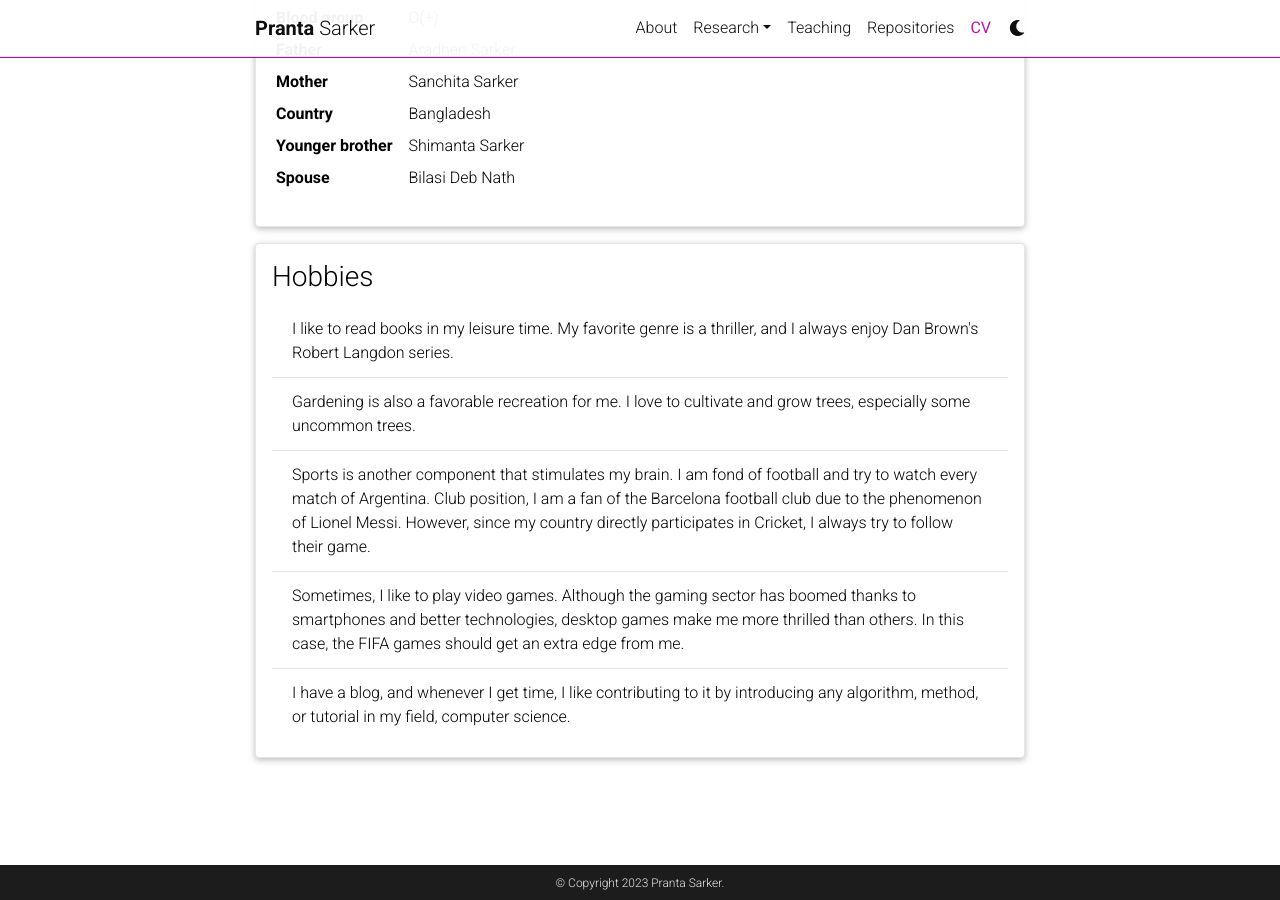
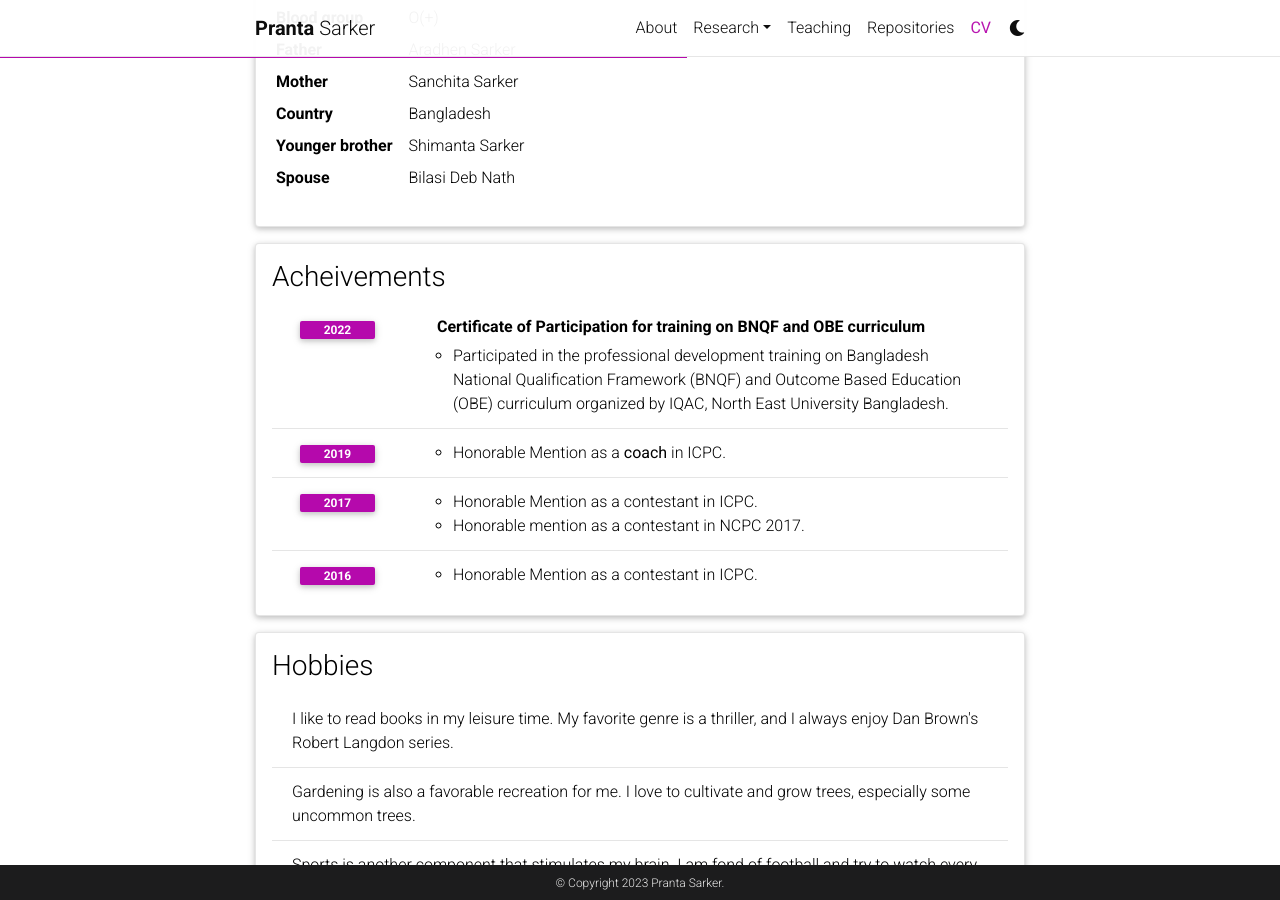
Before and after one commit to psarkerbd/psarkerbd.github.io, a Jekyll site: the page built from _pages/cv.md, in a window 1280 px wide and 900 px high, scrolled down 413 px. Built offline with Jekyll 4.4.1, drawn with Linux system fonts in a browser that asks for light colours; comment, search, counter and statistics services are not loaded; a style sheet for code colours, icons or effects is not loaded.

Commit message:
Update cv.yml

```diff
--- a/_data/cv.yml
+++ b/_data/cv.yml
@@ -37,16 +37,24 @@
 #      year: 2015-now
 #      description: A beautiful, simple, clean, and responsive Jekyll theme for academics.
 
-#- title: Honors and Awards
-#  type: time_table
-#  contents:
-#    - year: 1921
-#      items:
-#        - Nobel Prize in Physics
-#        - Matteucci Medal
-#    - year: 2029
-#      items:
-#        - Max Planck Medal
+- title: Acheivements
+  type: time_table
+  contents:
+    - year: 2022
+      title: Certificate of Participation for training on BNQF and OBE curriculum
+      items:
+        - Participated in the professional development training on Bangladesh National Qualification Framework (BNQF) and Outcome Based Education (OBE) curriculum organized by IQAC, North East University Bangladesh.
+    - year: 2019
+      items:
+        - Honorable Mention as a <b>coach</b> in ICPC.
+    - year: 2017
+      items:
+        - Honorable Mention as a contestant in ICPC.
+        - Honorable mention as a contestant in NCPC 2017.
+    - year: 2016
+      items:
+        - Honorable Mention as a contestant in ICPC.
+
 
 #- title: Academic Interests
 #  type: nested_list
```
